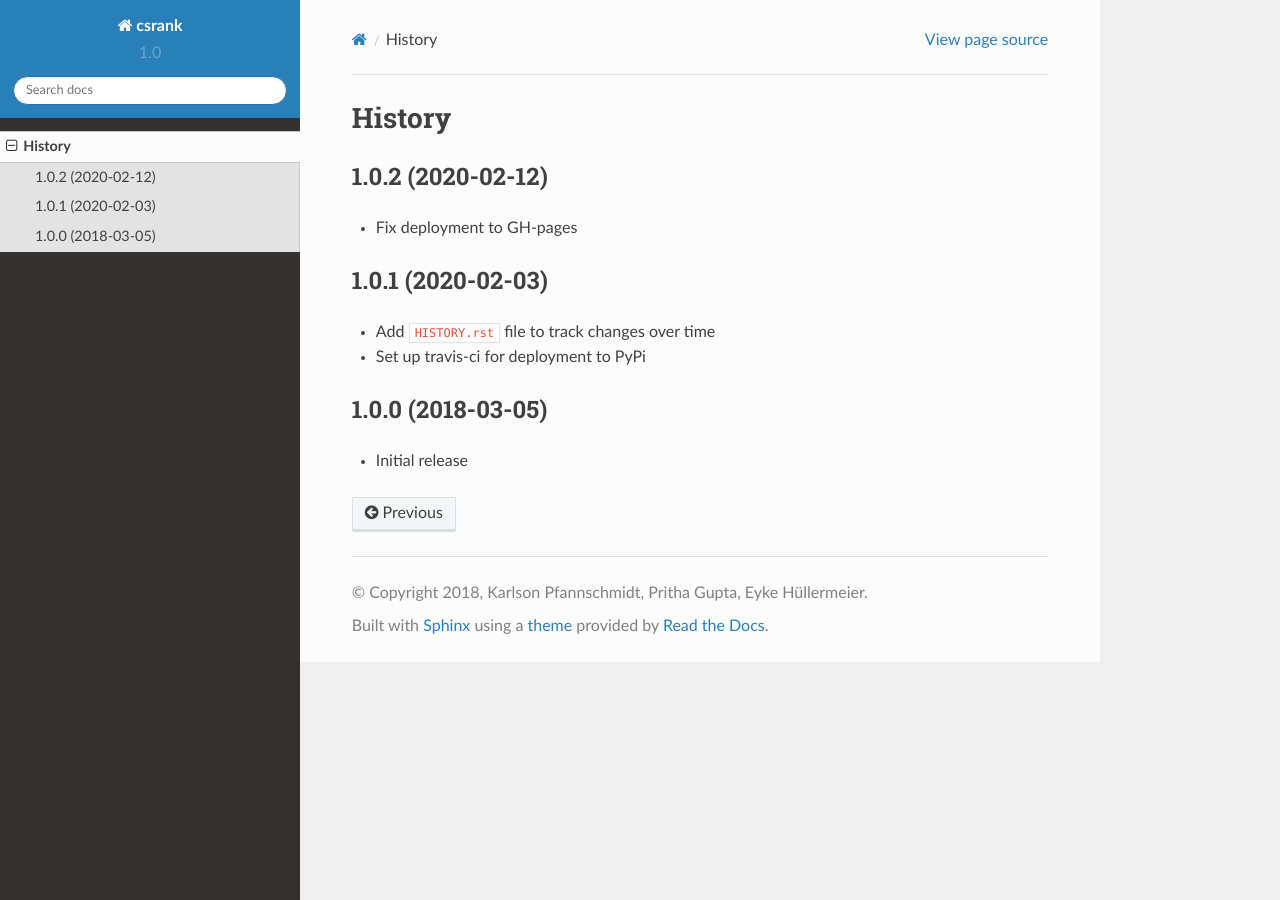
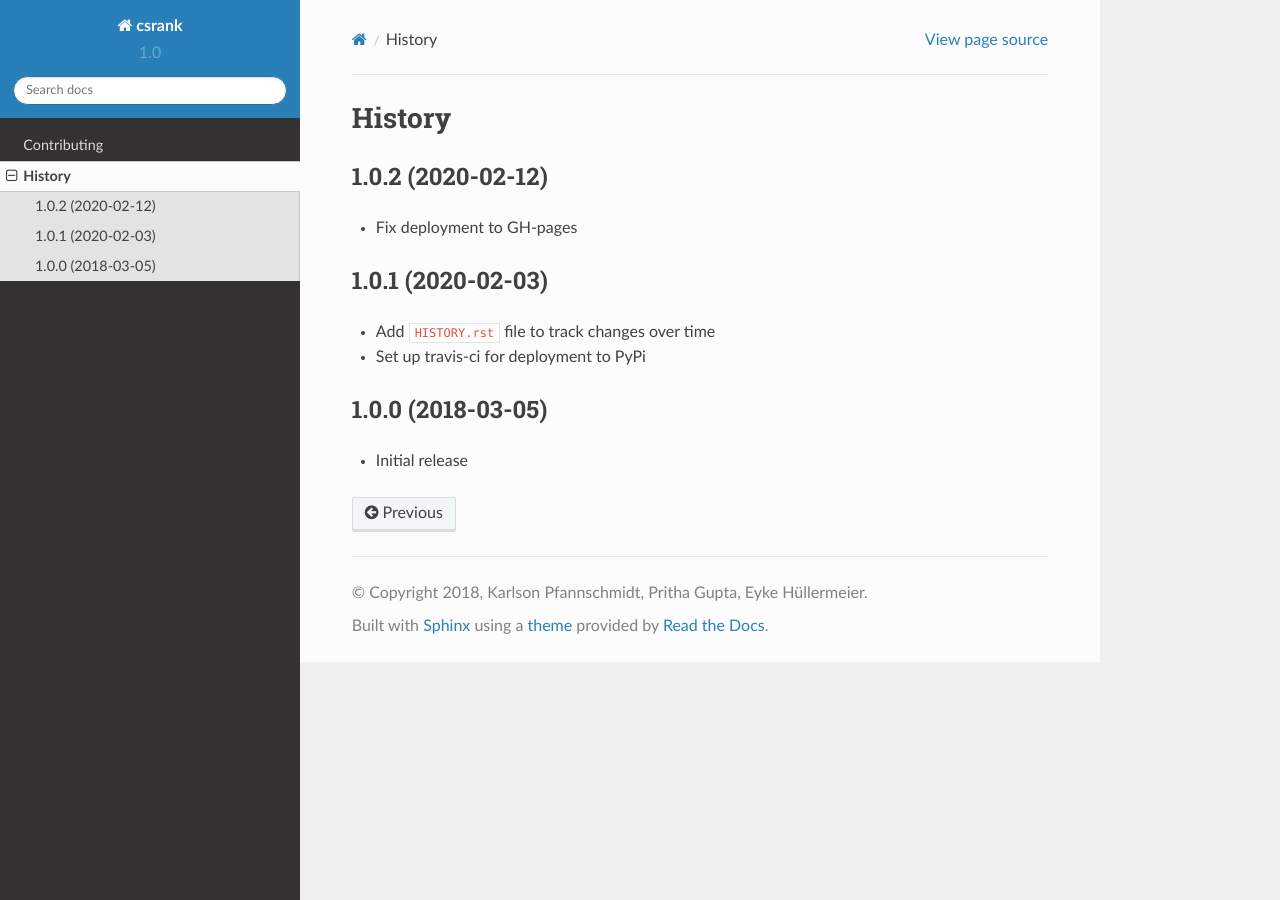
Before and after one commit to kiudee/cs-ranking, a Sphinx documentation site: the page built from docs/history.rst, in a window 1280 px wide. Built offline with Sphinx 7.4.7 and the Read the Docs theme 2.0.0, drawn with Linux system fonts in a browser that asks for light colours; pages that are not in the unit, such as notebooks, are missing from menus.

Commit message:
Add contributing section to the main documentation

```diff
--- /dev/null
+++ b/docs/contributing.rst
@@ -0,0 +1 @@
+.. include:: ../CONTRIBUTING.rst
--- a/docs/index.rst
+++ b/docs/index.rst
@@ -7,6 +7,7 @@ Welcome to CSRank's documentation!
    intro
    examples
    api
+   contributing
    history
 
 
```
